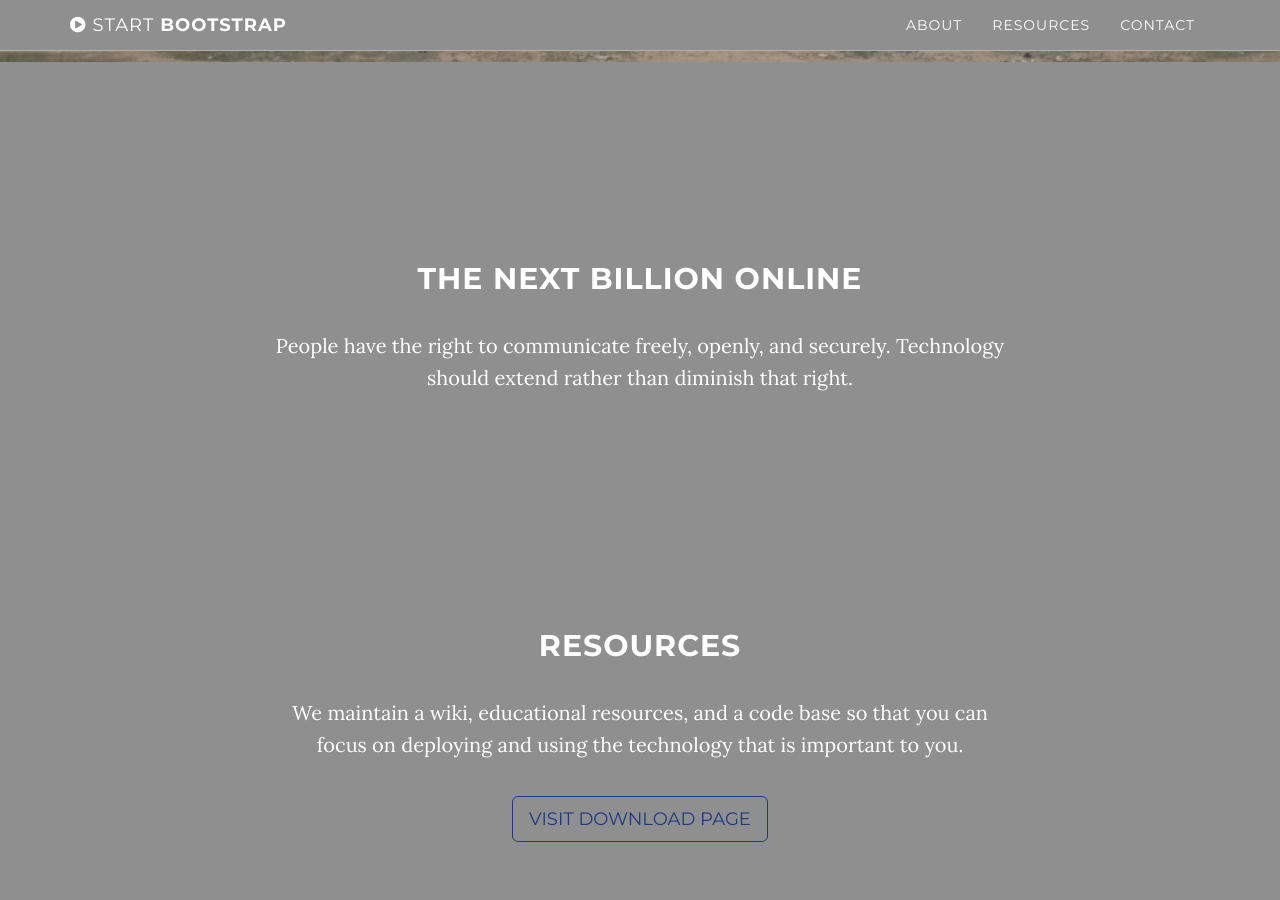
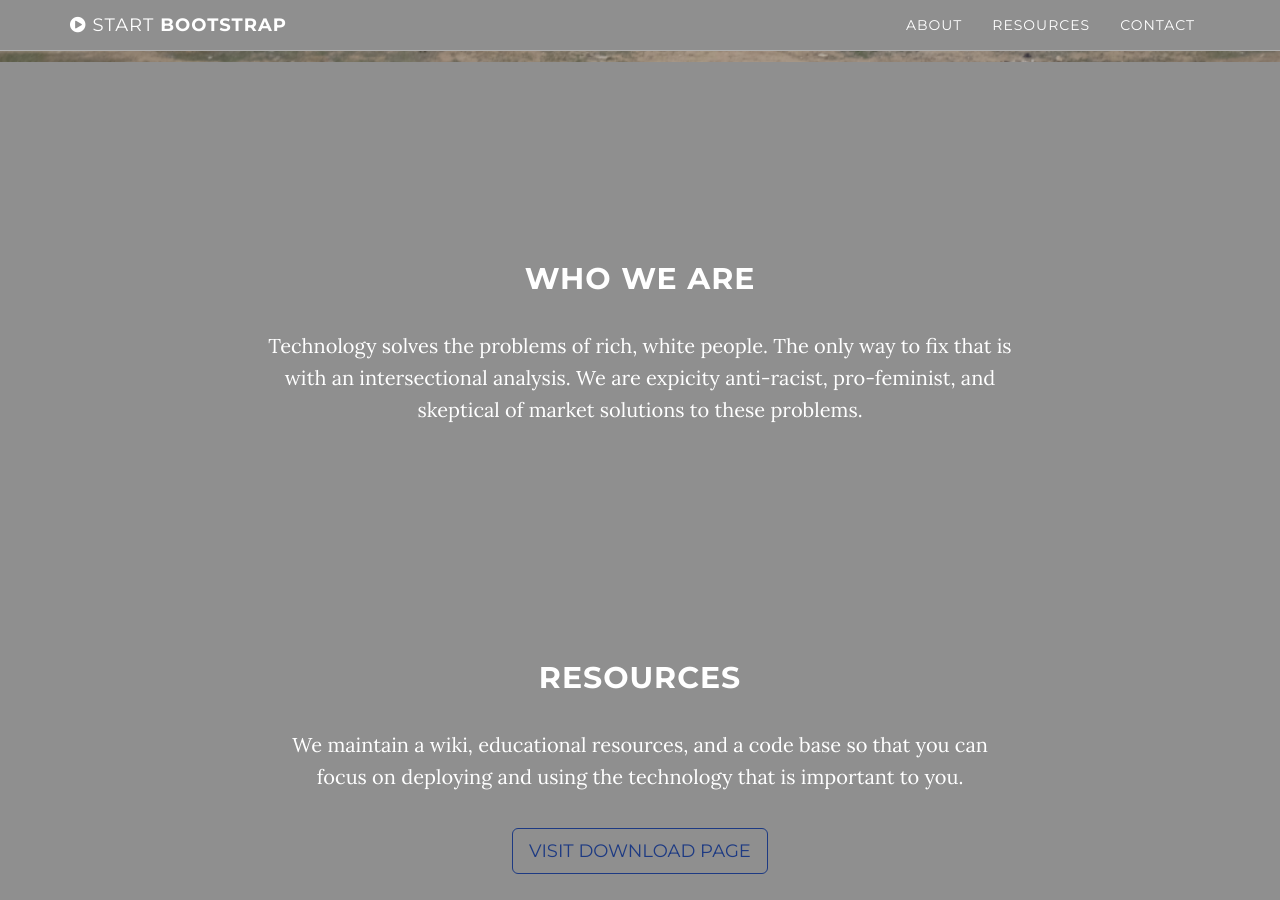
Before and after one commit to thenextbilliononline/thenextbillion.online, a Jekyll site: the page built from index.html, in a window 1280 px wide and 900 px high, scrolled down 858 px. Built offline with Jekyll 4.4.1, drawn with Linux system fonts in a browser that asks for light colours.

Commit message:
Update about.html
Made it more explicitly radical

```diff
--- a/_includes/about.html
+++ b/_includes/about.html
@@ -2,8 +2,8 @@
     <section id="about" class="container content-section text-center">
         <div class="row">
             <div class="col-lg-8 col-lg-offset-2">
-                <h2>The Next Billion Online</h2>
-                <p>People have the right to communicate freely, openly, and securely. Technology should extend rather than diminish that right.
+                <h2>Who We Are</h2>
+                <p>Technology solves the problems of rich, white people. The only way to fix that is with an intersectional analysis. We are expicity anti-racist, pro-feminist, and skeptical of market solutions to these problems.
             </div>
         </div>
     </section>
```
